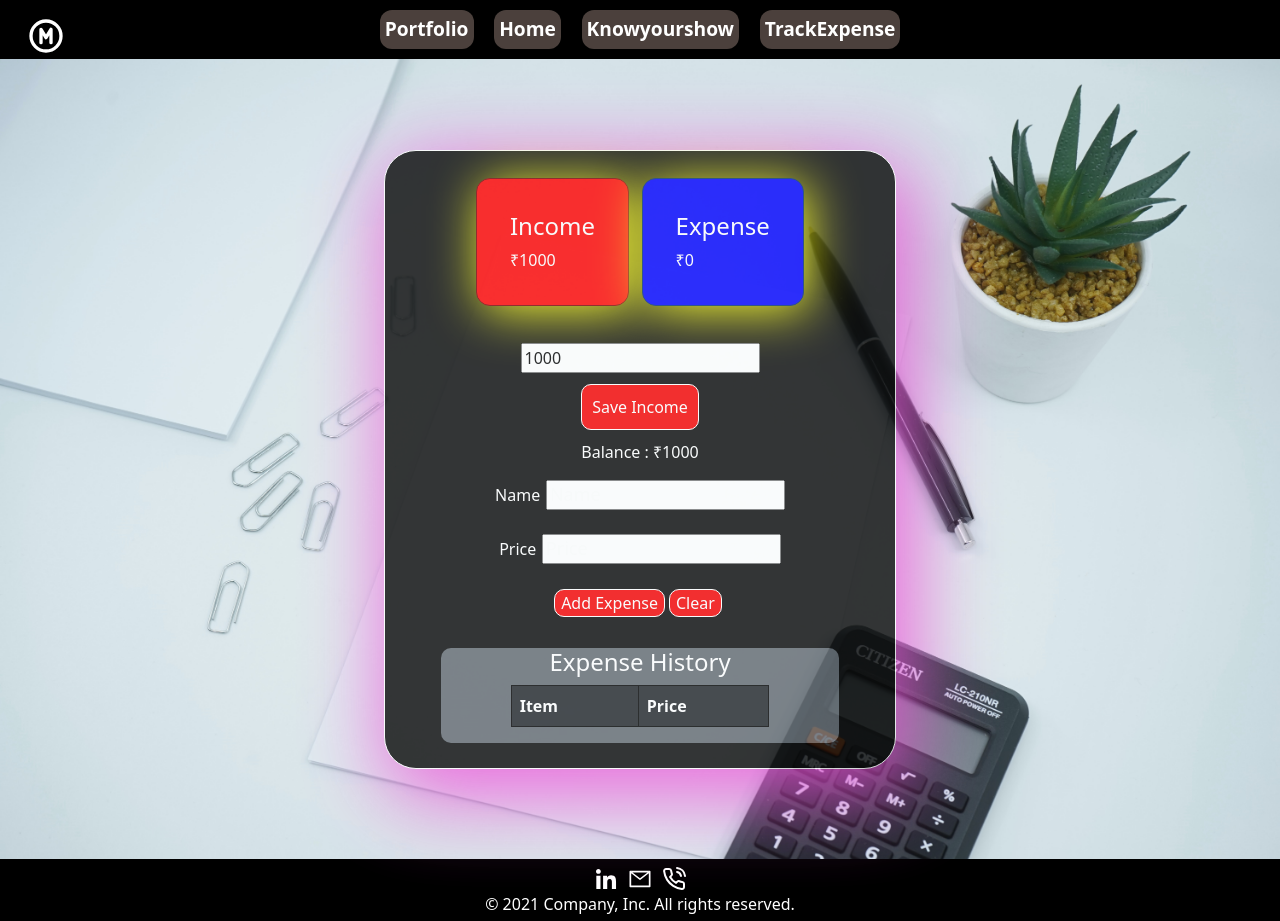
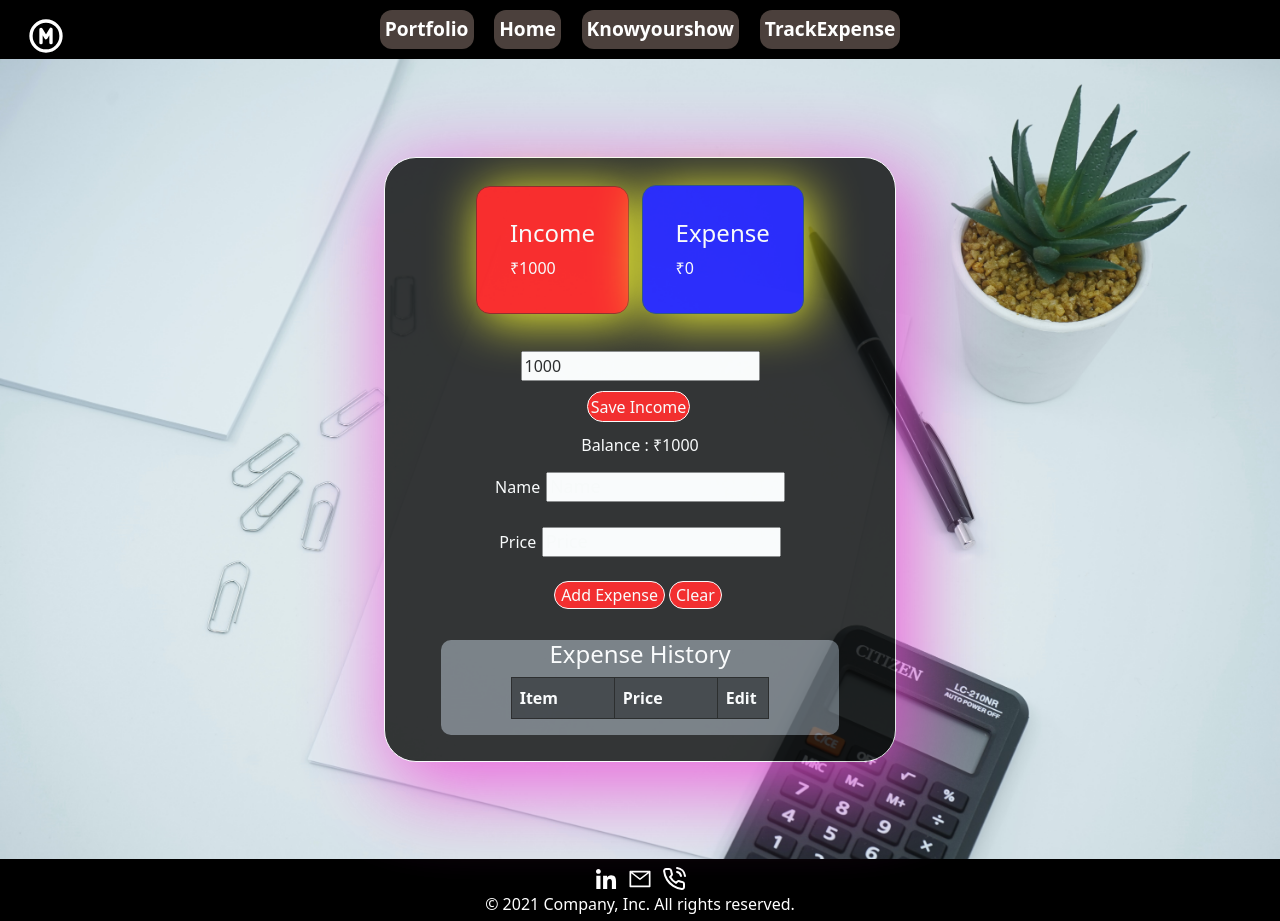
Before and after one commit to MuskanSrivastava8/Mitra, a React (Create React App) app: page /Mitra/Expensetracker in a window 1280 px wide. Built offline with nearby package versions, Linux system fonts and the light colour scheme.

Commit message:
delete btn added now

```diff
--- a/src/Components/ExpenseTracker/ExpenseIncomeInput.js
+++ b/src/Components/ExpenseTracker/ExpenseIncomeInput.js
@@ -1,13 +1,14 @@
 import React, { useState } from "react";
 import { useDispatch, useSelector } from "react-redux";
-import { addexpenseIncome } from "../../store/expense_slice";
+import { addExpenseIncome } from "../../store/expense_slice";
 import "./Expensetracker.scss";
 
 export default function ExpenseIncomeInput() {
   const [incomeVal, setincomeVal] = useState();
+  const [textupdate, settextupdate] = useState("Edit Income");
   const dispatch = useDispatch();
   const submit = () => {
-    dispatch(addexpenseIncome(Number(incomeVal)));
+    dispatch(addExpenseIncome(Number(incomeVal)));
   };
   const resIncome = useSelector((store) => store.EXPENSE.income);
   return (
--- a/src/Components/ExpenseTracker/ExpenseInput.js
+++ b/src/Components/ExpenseTracker/ExpenseInput.js
@@ -14,6 +14,8 @@ export default function ExpenseInput() {
   const Submit = (e) => {
     e.preventDefault();
     dispatch(addExpenseAction({ price, expenseName }));
+    setprice("");
+    setexpenseName("");
 
   };
   const clearInput = (e) => {
--- a/src/Components/ExpenseTracker/ExpenseList.js
+++ b/src/Components/ExpenseTracker/ExpenseList.js
@@ -10,10 +10,11 @@ const rowSelected = (e)=> {
     <React.Fragment>
       <div className="Expense_History_table_container">
         <table class="table table-striped table-dark">
-          <thead>
+          <thead class="table-dark">
             <tr >
-              <th scope="col">Item</th>
-              <th scope="col">Price</th>
+              <th width="40%" scope="col">Item</th>
+              <th width="40%" scope="col">Price</th>
+              <th width="40%" scope="col">Edit</th>
             </tr>
           </thead>
         </table>
--- a/src/Components/ExpenseTracker/ExpenseListItem.js
+++ b/src/Components/ExpenseTracker/ExpenseListItem.js
@@ -1,15 +1,44 @@
-import React from "react";
+import React, { useEffect } from "react";
 import "./Expensetracker.scss";
+import { deleteExpenseIncome } from "../../store/expense_slice";
+import { useDispatch } from "react-redux";
+import { useState } from "react";
+import { TiDeleteOutline } from "react-icons/ti";
 
 export default function ExpenseListItem({ item }) {
+  const dispatch = useDispatch();
+  const [price, setprice] = useState("");
+  const [expenseName, setexpenseName] = useState("");
+  const [deletenow, setdeletenow] = useState(false);
+
+  const Submit = (e) => {
+
+    setexpenseName(item.expenseName);
+    setprice(item.price);
+    setdeletenow(!deletenow);
+  };
+  useEffect(() => {
+    let query = {price ,expenseName}
+
+    dispatch(deleteExpenseIncome(query));
+  }, [deletenow]);
+
   return (
     <React.Fragment>
       <div className="Expense_History_row_container">
         <table class="table table-striped table-dark">
           <tbody>
             <tr>
-              <th scope="row">{item.expenseName}</th>
-              <td>{item.price}</td>
+              <th width="40%">{item.expenseName}</th>
+              <td width="40%">{item.price}</td>
+              <td width="40%">
+                <button
+                  className="Expense_delete_item_btn"
+                  onClick={Submit}
+                >
+                  X
+                </button>
+              </td>
             </tr>
           </tbody>
         </table>
--- a/src/Components/ExpenseTracker/Expensetracker.scss
+++ b/src/Components/ExpenseTracker/Expensetracker.scss
@@ -113,11 +113,13 @@
     border-radius: 10px;
 }
 .Expense_Income_add_btn {
-    padding: 2%;
     border: 1px solid white;
-    border-radius: 10px;
+    border-radius: 50px;
     cursor: pointer;
     background-color: #f60000;
+    color: white;
+    margin-right: 3px;
+    padding: 0.5%;;
 }
 
 .Expense_Balance {
@@ -148,7 +150,14 @@
 .Expense_input_btn {
 
     border: 1px solid white;
-    border-radius: 10px;
+    border-radius: 50px;
+    cursor: pointer;
+    background-color: #f60000;
+    color: white;
+    margin-right: 4px;
+}
+.Expense_delete_item_btn {
+    border-radius: 50%;
     cursor: pointer;
     background-color: #f60000;
     color: white;
--- a/src/store/expense_slice.js
+++ b/src/store/expense_slice.js
@@ -10,9 +10,22 @@ export const expenseSlice = createSlice({
     addExpenseAction: (currentSlice, action) => {
       currentSlice.expenseList.push(action.payload);
     },
-    addexpenseIncome: (currentSlice, action) => {
+    addExpenseIncome: (currentSlice, action) => {
       currentSlice.income = action.payload;
+    },
+    deleteExpenseIncome: (currentSlice, action) => {
+      if (currentSlice.expenseList.length !== 0) {
+        currentSlice.expenseList = currentSlice.expenseList.filter(
+          (element) => {
+            return (
+              element.price + element.expenseName !==
+              action.payload.price + action.payload.expenseName
+            );
+          }
+        );
+      }
     },
   },
 });
-export const { addExpenseAction, addexpenseIncome } = expenseSlice.actions;
+export const { addExpenseAction, addExpenseIncome, deleteExpenseIncome } =
+  expenseSlice.actions;
```
